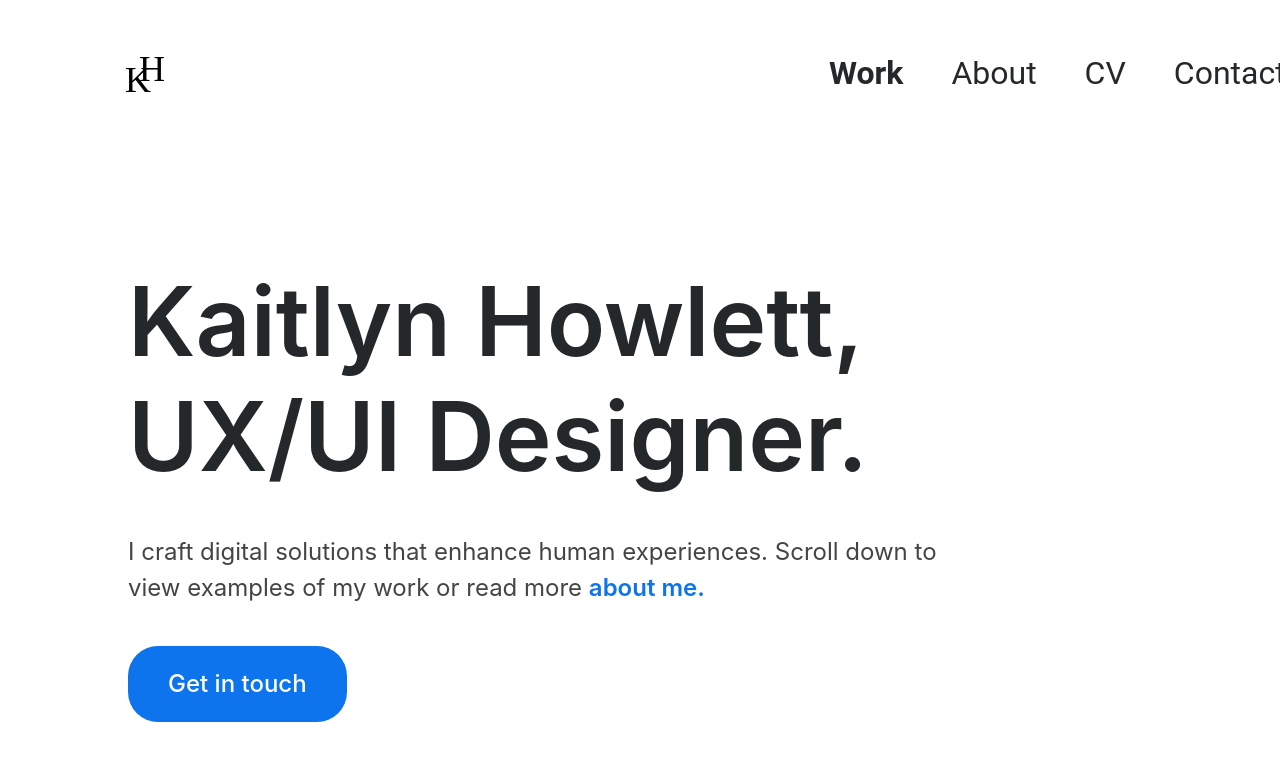
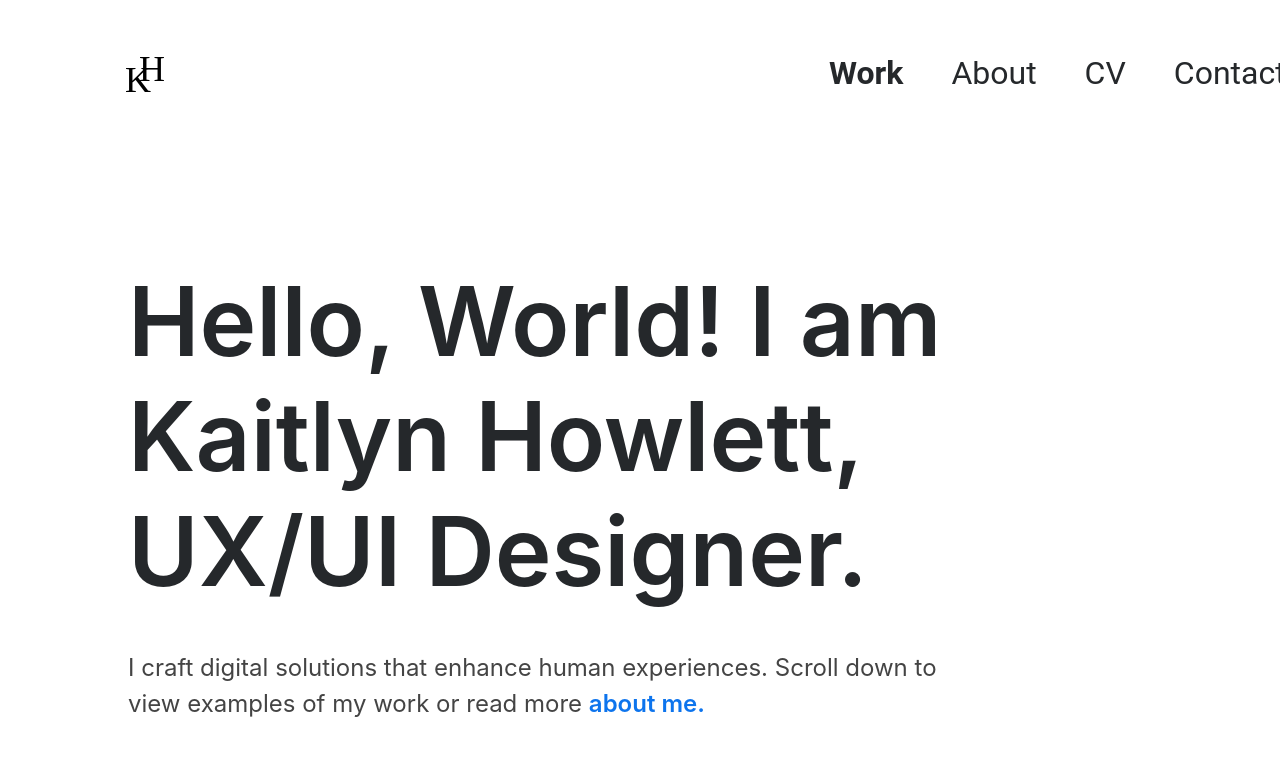
Before and after one commit to KaitlynHowlett/KaitlynHowlett, a plain HTML site: page index.html in a window 1280 px wide. Shown: the top 759 px of the page. Drawn offline with Linux system fonts and the light colour scheme.

Commit message:
my first commit

```diff
--- a/index.html
+++ b/index.html
@@ -7,7 +7,7 @@
   </div>
   <div style="width: 1218px; left: 120px; top: 256px; position: absolute; justify-content: center; align-items: center; display: inline-flex">
     <div style="flex: 1 1 0; align-self: stretch; flex-direction: column; justify-content: flex-start; align-items: flex-start; gap: 40px; display: inline-flex">
-      <div style="width: 911px; color: #25282B; font-size: 96px; font-family: Inter; font-weight: 600; line-height: 115.20px; word-wrap: break-word">Kaitlyn Howlett, <br/>UX/UI Designer. </div>
+      <div style="width: 911px; color: #25282B; font-size: 96px; font-family: Inter; font-weight: 600; line-height: 115.20px; word-wrap: break-word">Hello, World! I am Kaitlyn Howlett, <br/>UX/UI Designer. </div>
       <div style="height: 72px; flex-direction: column; justify-content: flex-start; align-items: flex-start; gap: 12px; display: flex">
         <div style="width: 829px"><span style="color: #444444; font-size: 24px; font-family: Inter; font-weight: 400; line-height: 36px; word-wrap: break-word">I craft digital solutions that enhance human experiences. Scroll down to view examples of my work or read more</span><span style="color: #02A6FF; font-size: 24px; font-family: Inter; font-weight: 400; line-height: 36px; word-wrap: break-word"> </span><span style="color: #0D74ED; font-size: 24px; font-family: Inter; font-weight: 600; line-height: 36px; word-wrap: break-word">about me. </span></div>
       </div>
```
